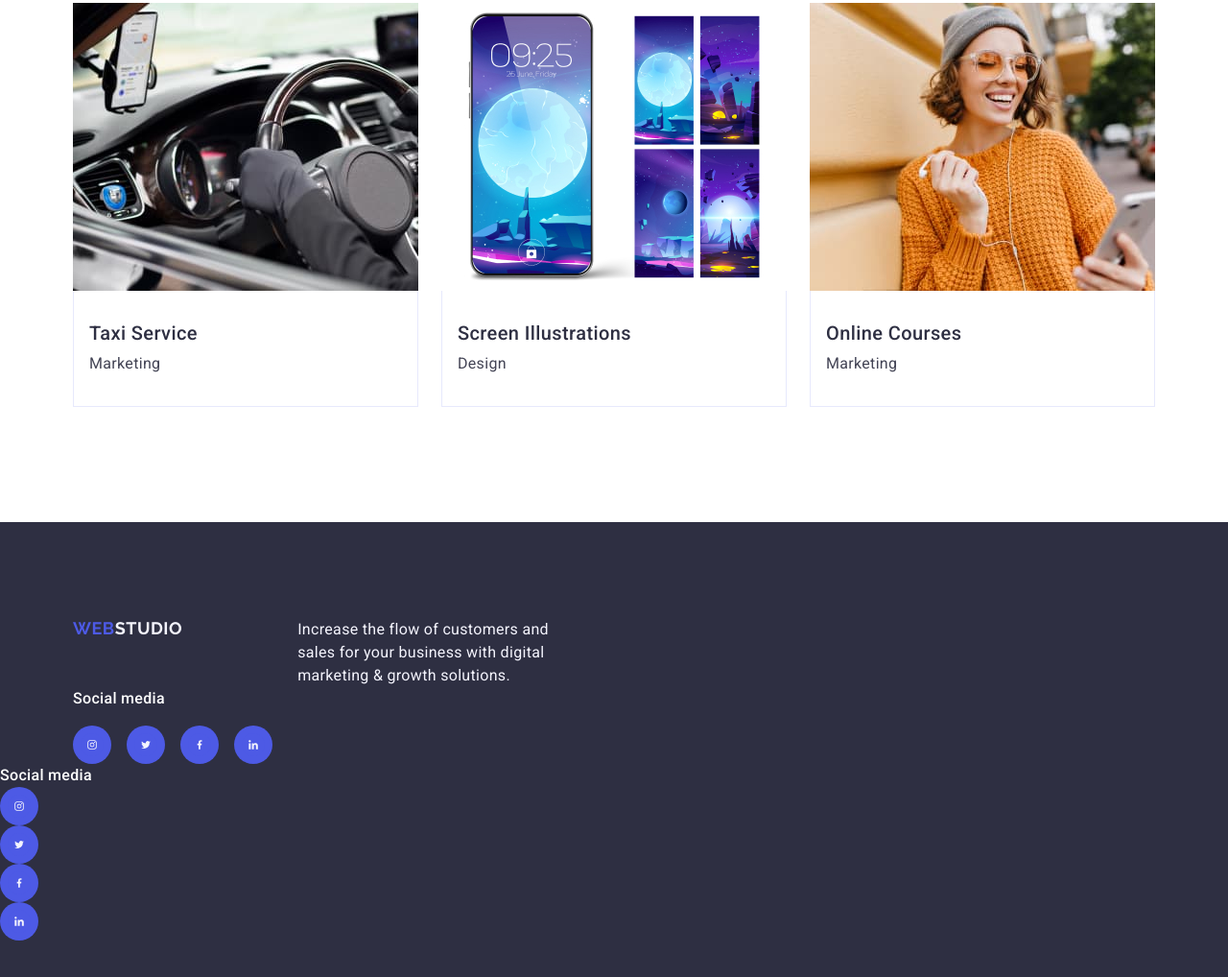
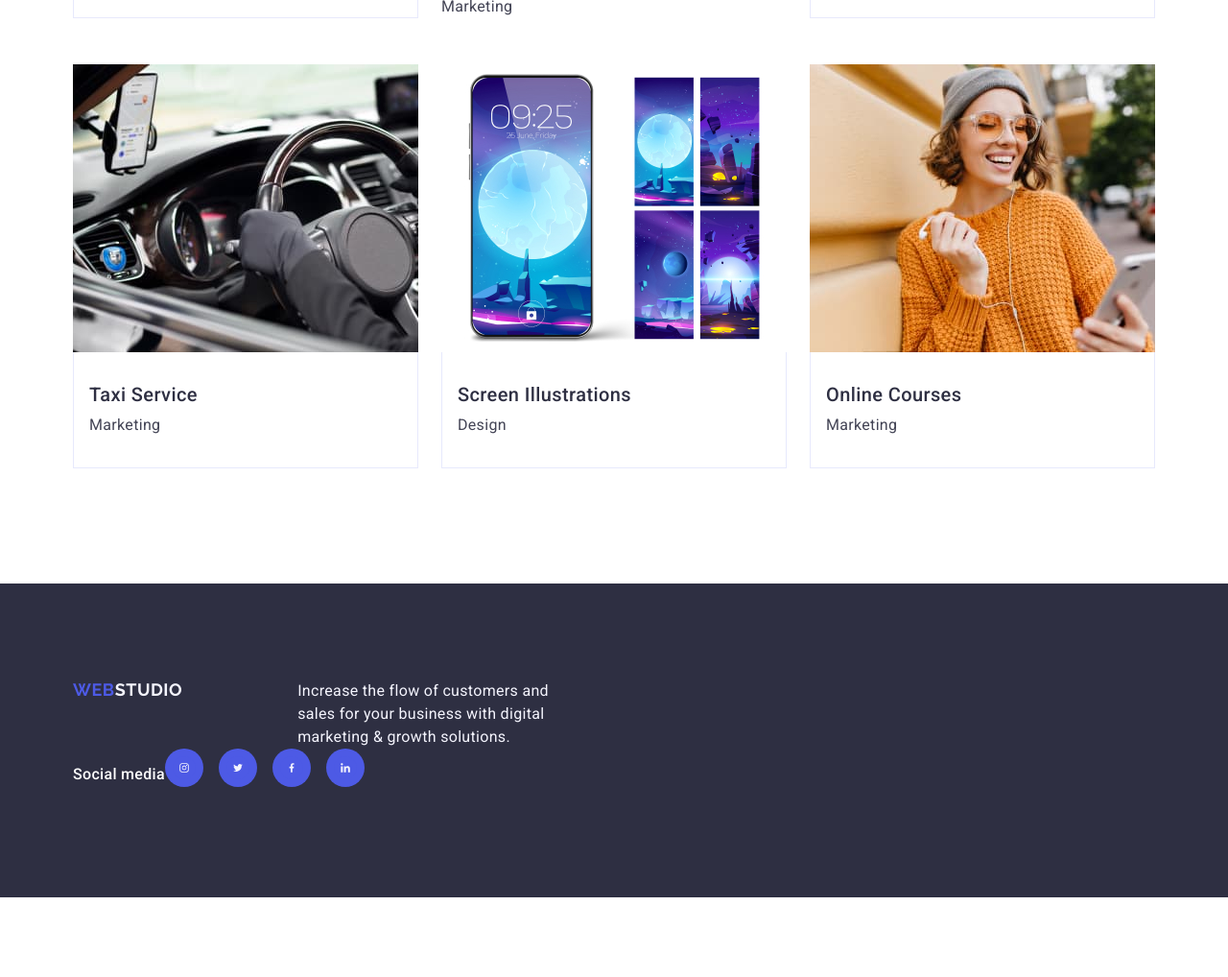
Before and after one commit to gamorka/goit-markup-hw-04, a plain HTML site: page index.html in a window 1280 px wide. Shown: the part 2620-3638 px from the top of the page at 96% size. After the commit the page ends 3555 px from the top, so only its background shows below. Drawn offline with nearby package versions, Linux system fonts and the light colour scheme.

Commit message:
footer errors

```diff
--- a/css/styles.css
+++ b/css/styles.css
@@ -357,7 +357,7 @@ gap: 40px;
 }
 
 .icon-items {
-
+    padding: 32px 0;
 }
 
 .members-list-icon {
@@ -519,6 +519,7 @@ gap: 40px;
 .content-wrapper {
     display: flex;
     align-items: baseline;
+    margin-right: 120px;
 }
 
 .footer-logo {
@@ -555,6 +556,11 @@ gap: 40px;
     max-width: 264px;
 }
 
+.social-container {
+    display: flex;
+    align-items: baseline;
+}
+
 .footer-style {
     background: var(--NAVY-BLUE, #2E2F42);
     padding: 100px 0;
@@ -574,7 +580,7 @@ gap: 40px;
     gap: 16px;
 }
 
-.members-list-icon {
+.footer-list-icon {
     width: 40px;
     height: 40px;
 }
@@ -597,9 +603,10 @@ gap: 40px;
 
 .social-icon {
     fill: var(--WHITE, #f4f4fd);
+    gap: 16px;
 }
 
-.icon-paragraph{
+.social-paragraph{
     color: var(--WHITE, #FFF);
     font-family: Roboto;
     font-size: 16px;
--- a/index.html
+++ b/index.html
@@ -398,63 +398,28 @@
         <div class="social-container">
           <p class="social-paragraph">Social media</p>
           <ul class="social-list">
-            <li class="members-list-icon">
+            <li class="footer-list-icon">
               <a href="#" class="social-link">
                 <svg width="24" height="24" class="social-icon">
                   <use href="./images/icons.svg#icon-inst"></use>
                 </svg>
               </a>
             </li>
-            <li class="members-list-icon">
+            <li class="footer-list-icon">
               <a href="#" class="social-link">
                 <svg width="24" height="24" class="social-icon">
                   <use href="./images/icons.svg#icon-twt"></use>
                 </svg>
               </a>
             </li>
-            <li class="members-list-icon">
+            <li class="footer-list-icon">
               <a href="#" class="social-link">
                 <svg width="24" height="24" class="social-icon">
                   <use href="./images/icons.svg#icon-fcb"></use>
                 </svg>
               </a>
             </li>
-            <li class="members-list-icon">
-              <a href="#" class="social-link">
-                <svg width="24" height="24" class="social-icon">
-                  <use href="./images/icons.svg#icon-in"></use>
-                </svg>
-              </a>
-            </li>
-          </ul>
-        </div>
-      </div>
-      <div class="footer-icon">
-        <p class="icon-paragraph">Social media</p>
-        <div>
-          <ul>
-            <li class="members-list-icon">
-              <a href="#" class="social-link">
-                <svg width="24" height="24" class="social-icon">
-                  <use href="./images/icons.svg#icon-inst"></use>
-                </svg>
-              </a>
-            </li>
-            <li class="members-list-icon">
-              <a href="#" class="social-link">
-                <svg width="24" height="24" class="social-icon">
-                  <use href="./images/icons.svg#icon-twt"></use>
-                </svg>
-              </a>
-            </li>
-            <li class="members-list-icon">
-              <a href="#" class="social-link">
-                <svg width="24" height="24" class="social-icon">
-                  <use href="./images/icons.svg#icon-fcb"></use>
-                </svg>
-              </a>
-            </li>
-            <li class="members-list-icon">
+            <li class="footer-list-icon">
               <a href="#" class="social-link">
                 <svg width="24" height="24" class="social-icon">
                   <use href="./images/icons.svg#icon-in"></use>
```
